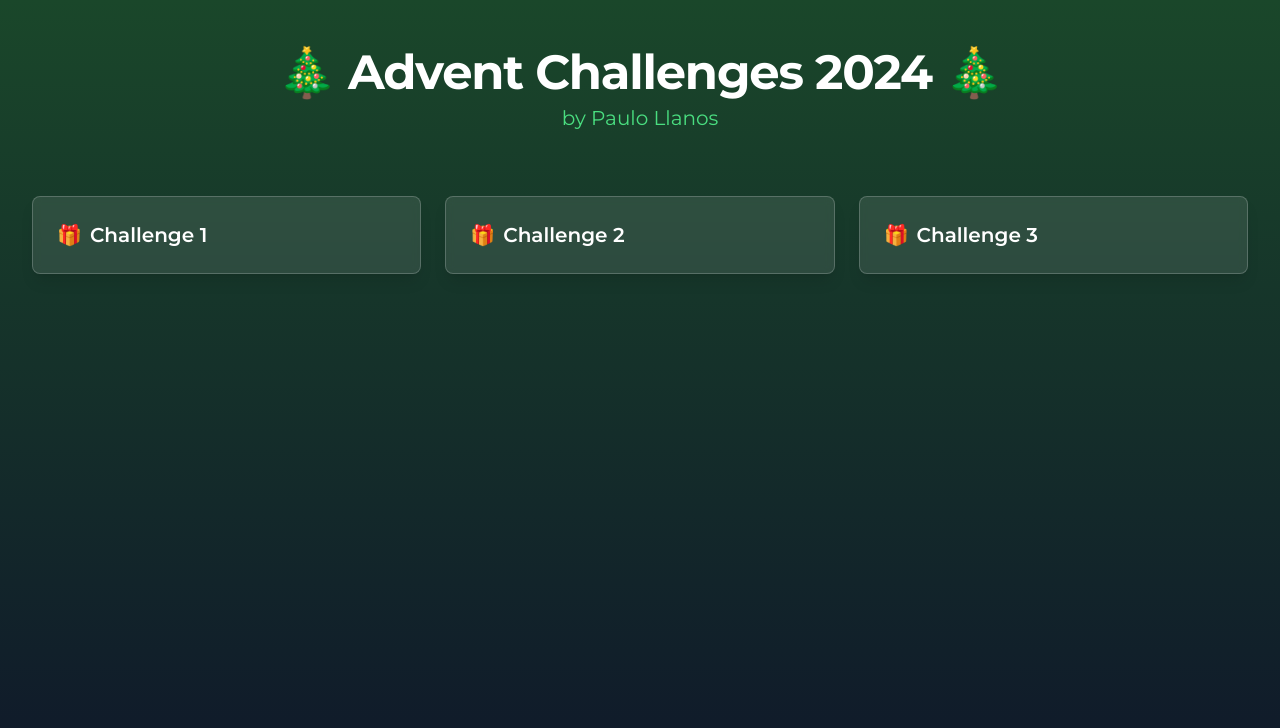
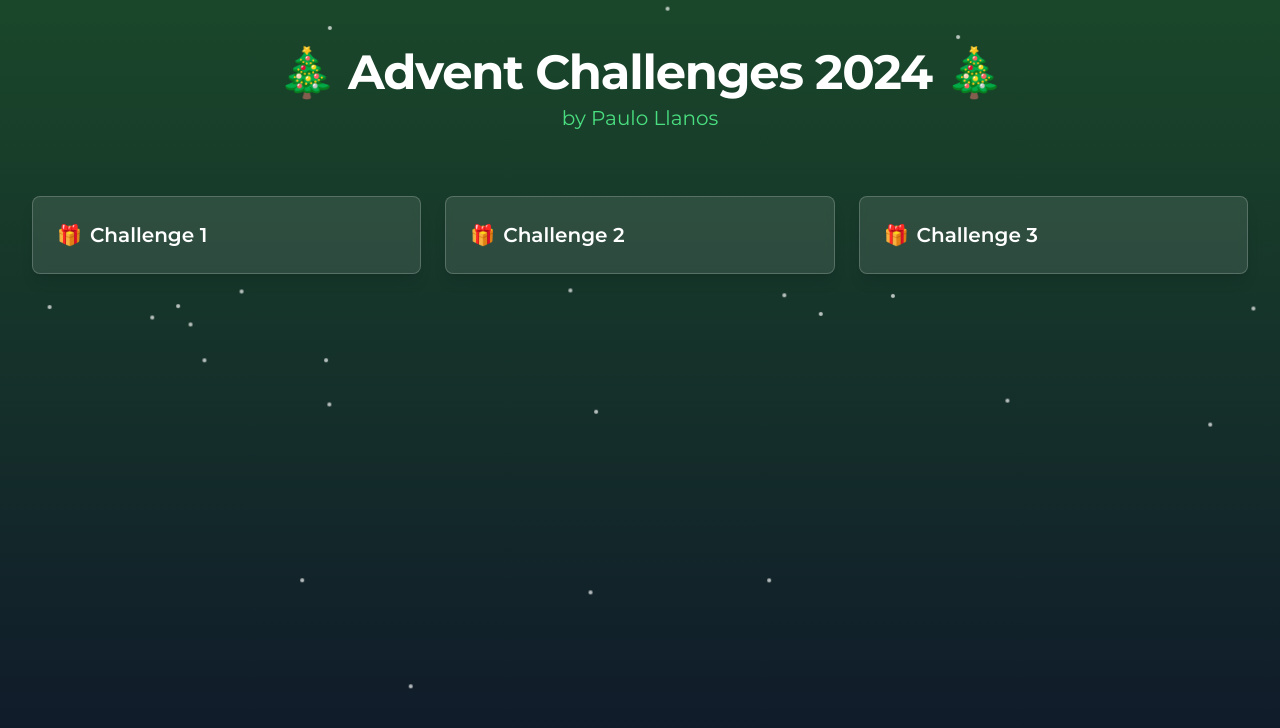
Before and after one commit to paulo1403/advent-css-2024, a React (Vite) app: page / in a window 1280 px wide. Shown: the top 728 px of the page. Built offline with nearby package versions, Linux system fonts and the light colour scheme.

Commit message:
update App component; integrate snowfall effect and motion animations for enhanced visual appeal

```diff
--- a/package.json
+++ b/package.json
@@ -11,6 +11,7 @@
   },
   "dependencies": {
     "lucide-react": "^0.468.0",
+    "motion": "^11.13.1",
     "react": "^18.3.1",
     "react-dom": "^18.3.1",
     "react-router-dom": "^7.0.2",
--- a/src/App.tsx
+++ b/src/App.tsx
@@ -1,38 +1,57 @@
 import { useNavigate } from "react-router-dom";
+import { motion } from "framer-motion";
 import challenges from "./utils/challenges.json";
+import Snow from "./components/Snow";
 
 function App() {
   const navigate = useNavigate();
 
   return (
-    <div className="min-h-screen bg-christmas-gradient snowfall">
+    <div className="min-h-screen bg-christmas-gradient">
+      <Snow />
       <div className="max-w-7xl mx-auto py-12 px-4 sm:px-6 lg:px-8 relative">
-        <div className="text-center mb-16 animate-fade-in">
+        <motion.div
+          className="text-center mb-16"
+          initial={{ opacity: 0, y: -20 }}
+          animate={{ opacity: 1, y: 0 }}
+          transition={{ duration: 0.6 }}
+        >
           <h1 className="text-5xl font-bold text-white mb-2 tracking-tight">
             🎄 Advent Challenges 2024 🎄
           </h1>
           <p className="text-green-400 text-xl">by Paulo Llanos</p>
-        </div>
+        </motion.div>
 
         <div className="grid grid-cols-1 sm:grid-cols-2 lg:grid-cols-3 gap-6">
           {challenges.challenges.map((challenge, index) => (
-            <button
+            <motion.button
               key={challenge.id}
               onClick={() => navigate(`/${challenge.route}`)}
               className="group p-6 bg-white/10 backdrop-blur-sm rounded-lg
-                        shadow-lg hover:bg-green-900/30 transition-all duration-300
-                        ease-in-out transform hover:-translate-y-1 hover:scale-105
-                        text-white text-left border border-white/20
-                        animate-fade-in-up"
-              style={{ animationDelay: `${index * 100}ms` }}
+                        shadow-lg hover:bg-green-900/30 text-white text-left
+                        border border-white/20"
+              initial={{ opacity: 0, y: 20 }}
+              animate={{ opacity: 1, y: 0 }}
+              transition={{
+                duration: 0.4,
+                delay: index * 0.1,
+              }}
+              whileHover={{
+                scale: 1.05,
+                y: -5,
+                transition: { duration: 0.2 }
+              }}
             >
               <h2 className="text-xl font-semibold flex items-center gap-2">
-                <span className="text-red-400 group-hover:animate-bounce">
+                <motion.span
+                  className="text-red-400"
+                  whileHover={{ rotate: [0, -10, 10, -10, 10, 0] }}
+                >
                   🎁
-                </span>
+                </motion.span>
                 {challenge.title}
               </h2>
-            </button>
+            </motion.button>
           ))}
         </div>
       </div>
--- /dev/null
+++ b/src/components/Snow.tsx
@@ -0,0 +1,40 @@
+
+import { motion } from "framer-motion";
+
+const Snow = () => {
+  const snowflakes = Array.from({ length: 50 });
+
+  return (
+    <div className="fixed inset-0 pointer-events-none">
+      {snowflakes.map((_, i) => {
+        const startX = Math.random() * 100;
+        const duration = 5 + Math.random() * 10;
+
+        return (
+          <motion.div
+            key={i}
+            className="absolute w-1 h-1 bg-white rounded-full opacity-70"
+            initial={{ x: `${startX}vw`, y: -20 }}
+            animate={{
+              y: "100vh",
+              x: [
+                `${startX}vw`,
+                `${startX + (Math.random() * 10 - 5)}vw`,
+                `${startX + (Math.random() * 10 - 5)}vw`,
+                `${startX}vw`,
+              ]
+            }}
+            transition={{
+              duration,
+              repeat: Infinity,
+              ease: "linear",
+            }}
+            style={{ left: `${startX}%` }}
+          />
+        );
+      })}
+    </div>
+  );
+};
+
+export default Snow;
--- a/src/index.css
+++ b/src/index.css
@@ -8,45 +8,10 @@ body {
   font-family: "Montserrat", sans-serif;
   margin: 0;
   padding: 0;
-  background-color: #f5f5f5;
-}
-
-.main-title {
-  color: #333;
-  font-size: 24px;
 }
 
 @layer utilities {
   .bg-christmas-gradient {
     background: linear-gradient(to bottom, #1a472a, #0f172a);
   }
-
-  .snowfall {
-    position: relative;
-    overflow: hidden;
-  }
-
-  .snowfall::before {
-    content: '';
-    position: fixed;
-    top: -10px;
-    left: 0;
-    right: 0;
-    bottom: 0;
-    background-image:
-      radial-gradient(4px 4px at 100px 50px, #fff .5px, transparent .5px),
-      radial-gradient(3px 3px at 200px 150px, #fff .5px, transparent .5px),
-      radial-gradient(4px 4px at 300px 250px, #fff .5px, transparent .5px),
-      radial-gradient(3px 3px at 400px 350px, #fff .5px, transparent .5px);
-    background-size: 400px 400px;
-    animation: snowfall 6s linear infinite;
-    opacity: 0.5;
-    pointer-events: none;
-  }
-
-  @keyframes snowfall {
-    to {
-      transform: translateY(400px);
-    }
-  }
 }
```
Also changed, not shown: 1 other file (tests, documents, lock files or other folders).
